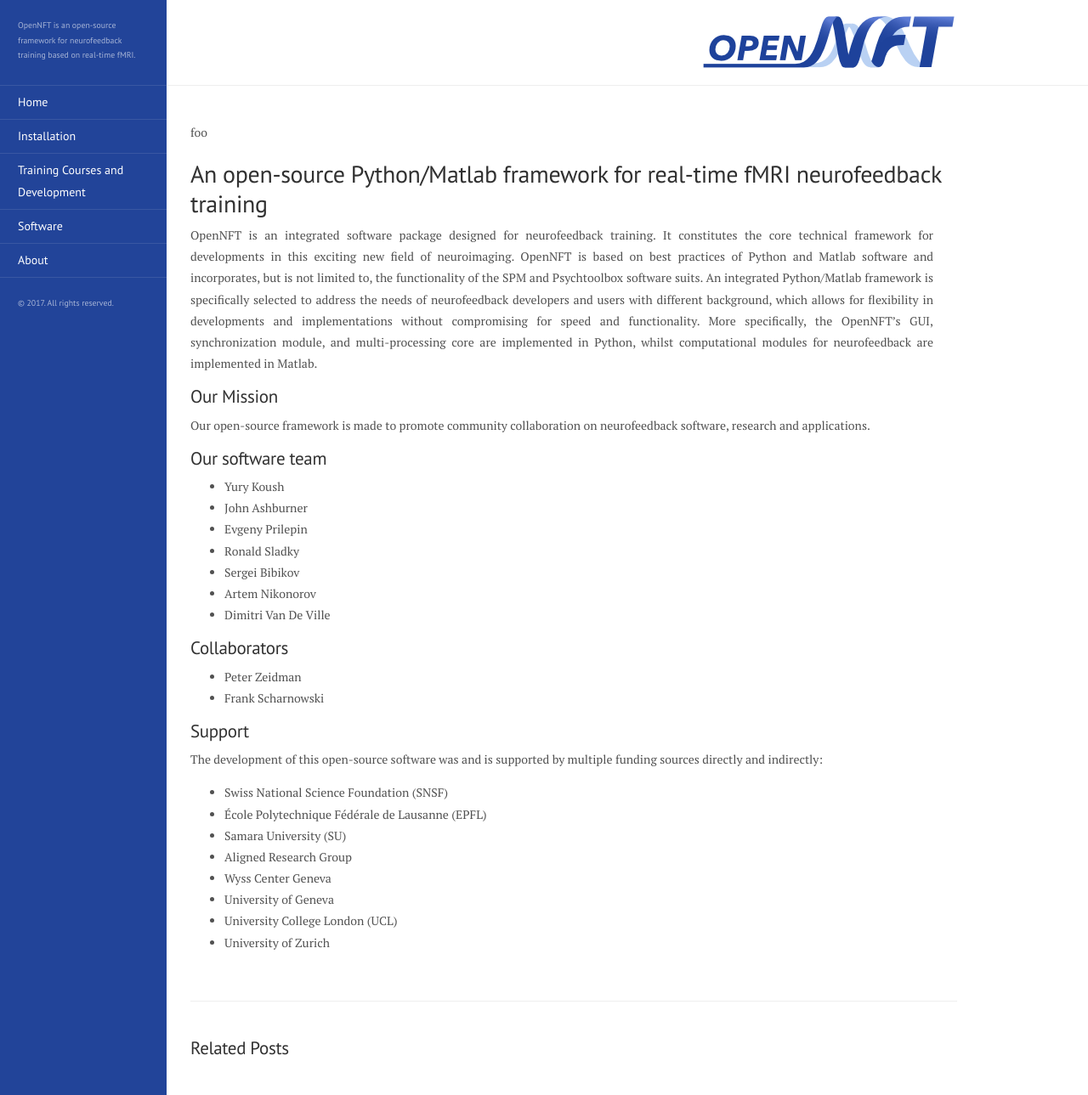
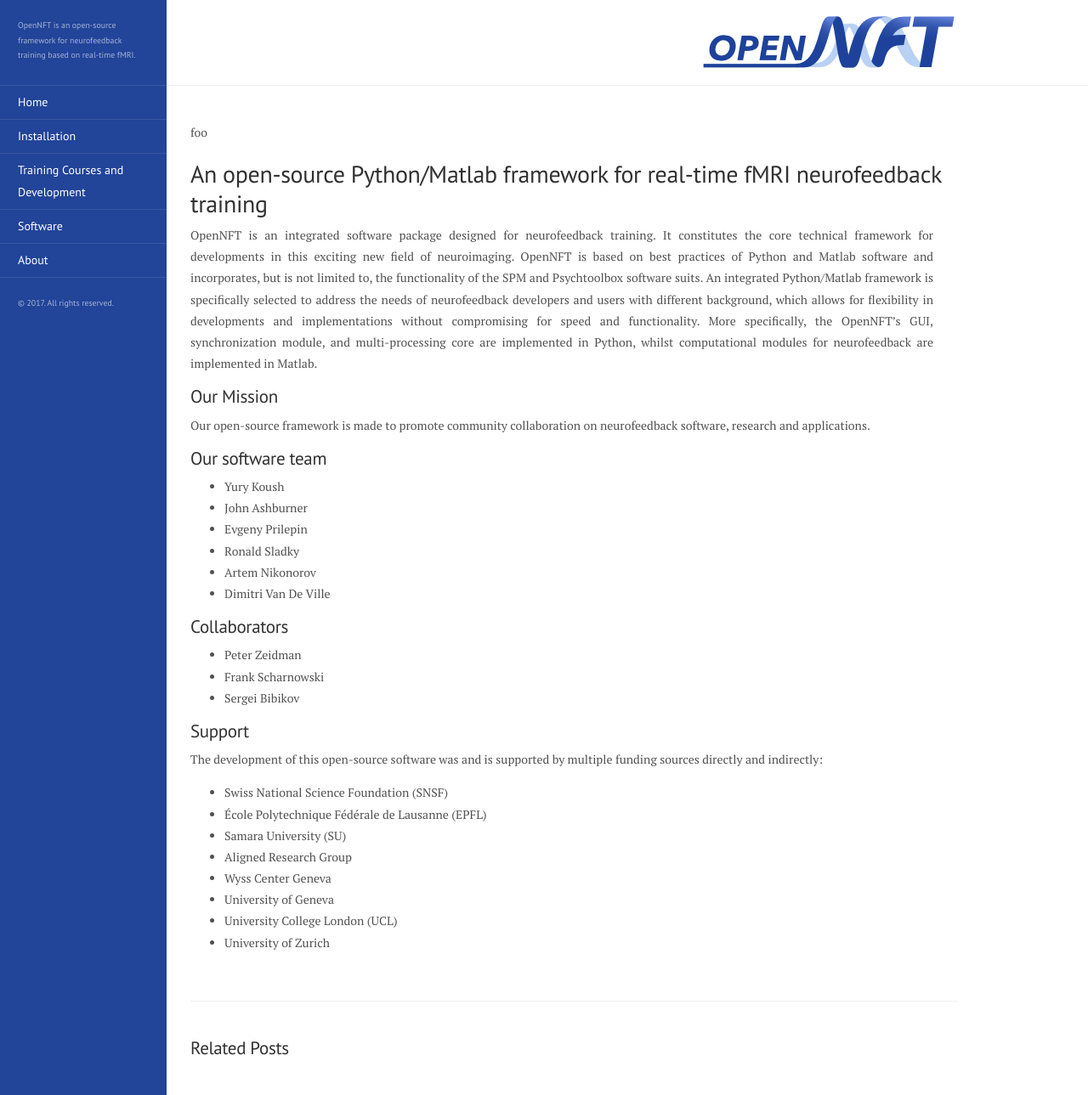
Before and after one commit to OpenNFT/opennft.github.io, a Jekyll site: the page built from _posts/2017-03-14-opennft.md, in a window 1280 px wide and 1289 px high. Shown: the whole window at 85% size. Built offline with Jekyll 4.4.1, drawn with Linux system fonts in a browser that asks for light colours.

Commit message:
collaborators

```diff
--- a/_posts/2017-03-14-opennft.md
+++ b/_posts/2017-03-14-opennft.md
@@ -15,13 +15,13 @@ Our open-source framework is made to promote community collaboration on neurofee
 - John Ashburner
 - Evgeny Prilepin
 - Ronald Sladky
-- Sergei Bibikov
 - Artem Nikonorov
 - Dimitri Van De Ville
 
 ## Collaborators
 - Peter Zeidman
 - Frank Scharnowski
+- Sergei Bibikov
 
 ## Support
 
```
Also changed, not shown: 2 other files.
